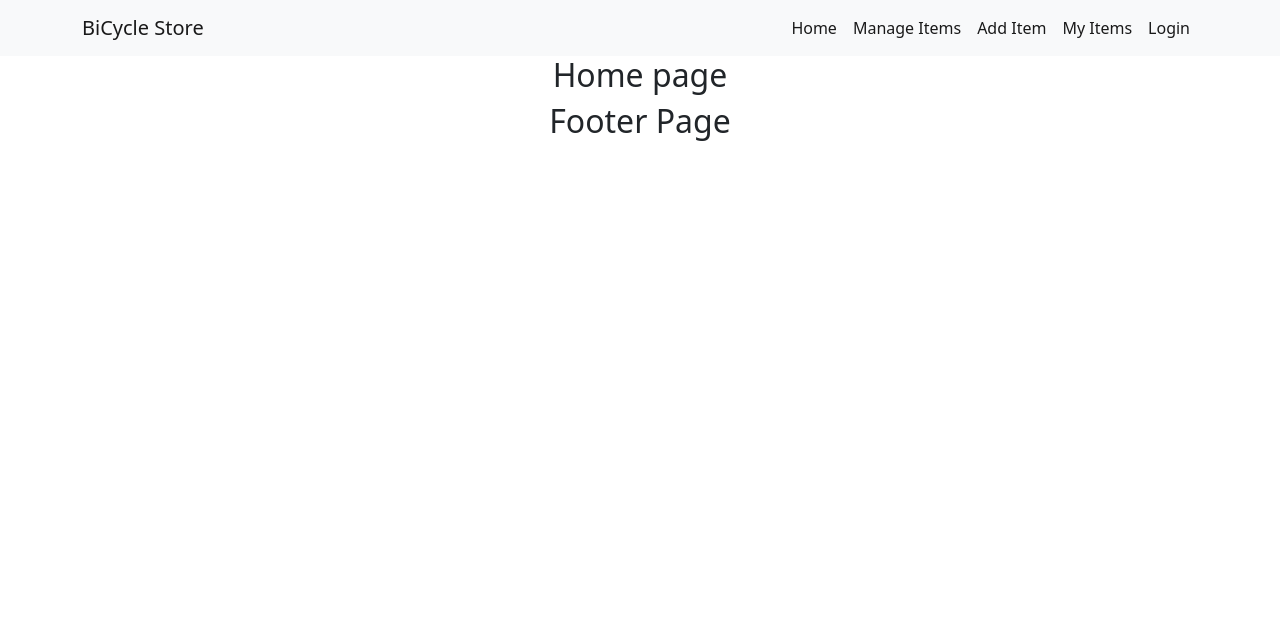
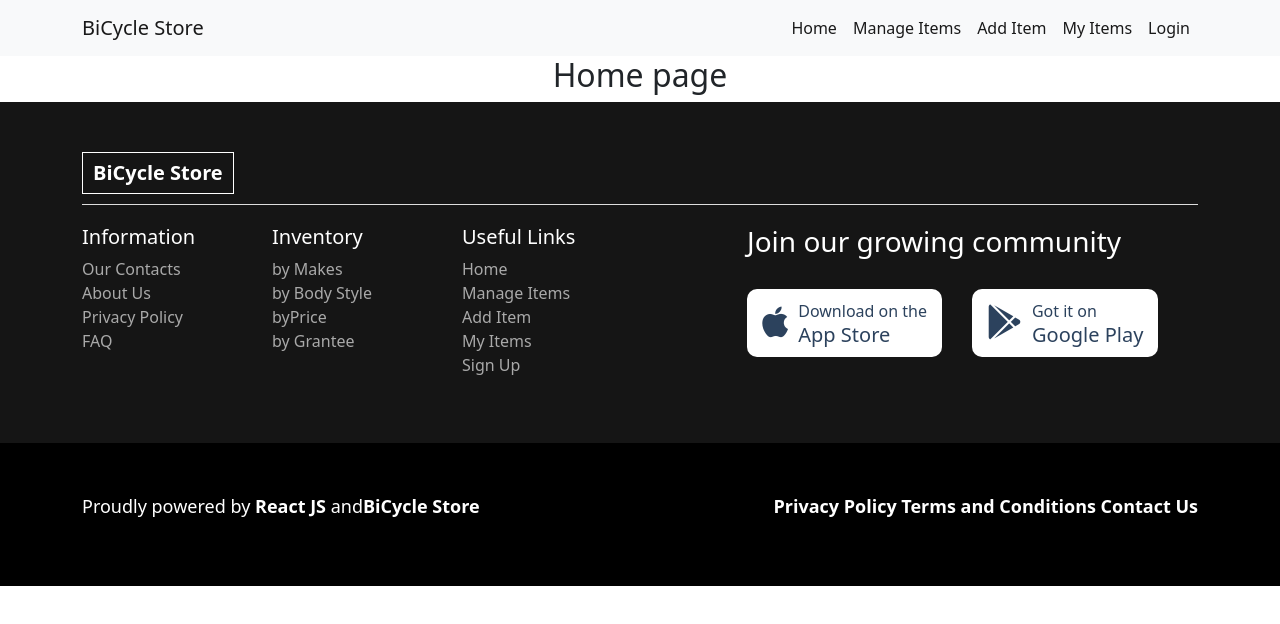
Before and after one commit to Ramash3828/warehouse-client, a React (Create React App) app: page / in a window 1280 px wide. Shown: the top 624 px of the page. Built offline with nearby package versions, Linux system fonts and the light colour scheme.

Commit message:
footer section done

```diff
--- a/src/App.js
+++ b/src/App.js
@@ -8,6 +8,7 @@ import SignUp from "./Components/SignUp/SignUp";
 import AddItem from "./Components/AddItem/AddItem";
 import NotFound from "./Components/NootFound/NotFound";
 import Footer from "./Components/Footer/Footer";
+import MyItems from "./Components/MyItems/MyItems";
 
 function App() {
     return (
@@ -22,6 +23,7 @@ function App() {
                 <Route path="/login" element={<Login></Login>}></Route>
                 <Route path="/signup" element={<SignUp></SignUp>}></Route>
                 <Route path="/additem" element={<AddItem></AddItem>}></Route>
+                <Route path="/myitems" element={<MyItems></MyItems>}></Route>
                 <Route path="*" element={<NotFound></NotFound>}></Route>
             </Routes>
             <Footer></Footer>
--- a/src/Components/Footer/Footer.css
+++ b/src/Components/Footer/Footer.css
@@ -0,0 +1,82 @@
+.footer {
+    background-color: #151515;
+    padding: 50px 0;
+    text-align: left;
+}
+.logo-area {
+    display: block;
+    border-bottom: 1px solid #ddd;
+    padding-bottom: 10px;
+    margin-bottom: 20px;
+}
+.logo {
+    display: inline-block;
+    color: #ffffff;
+    font-weight: 700;
+    border: 1px solid #fff;
+    padding: 10px;
+}
+.footer-title {
+    color: #ffffff;
+    font-size: 20px;
+}
+.footer ul {
+    padding-left: 0;
+}
+.footer ul li {
+    color: #a9a9a9;
+    list-style: none;
+}
+.footer ul li a {
+    text-decoration: none;
+    color: #a9a9a9;
+}
+.footer ul li a:hover {
+    color: #ffffff;
+}
+.footer-bottom {
+    background-color: #000000;
+    padding: 50px;
+}
+.apps-title {
+    color: #ffffff;
+    margin-bottom: 30px;
+}
+.apps-area {
+    display: flex;
+    gap: 30px;
+}
+.apps {
+    display: flex;
+    align-items: center;
+    gap: 10px;
+    color: #2c425d;
+    background-color: #ffffff;
+    padding: 10px 15px;
+    cursor: pointer;
+    border-radius: 10px;
+    -webkit-border-radius: 10px;
+    -moz-border-radius: 10px;
+    -ms-border-radius: 10px;
+    -o-border-radius: 10px;
+    transition: 0.5s;
+    -webkit-transition: 0.5s;
+    -moz-transition: 0.5s;
+    -ms-transition: 0.5s;
+    -o-transition: 0.5s;
+}
+.apps:hover {
+    background-color: #2c425d;
+    color: #fff;
+}
+.text p,
+.text h5 {
+    margin-bottom: 0;
+}
+.fa-brands {
+    font-size: 35px;
+}
+.ft-bottom-text {
+    color: #fff;
+    font-size: 18px;
+}
--- a/src/Components/Footer/Footer.js
+++ b/src/Components/Footer/Footer.js
@@ -1,11 +1,105 @@
 import React from "react";
+import { Link } from "react-router-dom";
 import "./Footer.css";
 
 const Footer = () => {
     return (
-        <div>
-            <h2>Footer Page</h2>
-        </div>
+        <>
+            <div className="footer">
+                <div className="footer-top container">
+                    <div className="logo-area ">
+                        <Link className="navbar-brand logo" to="/">
+                            BiCycle Store
+                        </Link>
+                    </div>
+                    <div className="row">
+                        <div className="col-md-2">
+                            <h4 className="footer-title">Information</h4>
+                            <ul>
+                                <li>Our Contacts</li>
+                                <li>About Us</li>
+                                <li>Privacy Policy</li>
+                                <li>FAQ</li>
+                            </ul>
+                        </div>
+                        <div className="col-md-2">
+                            <h4 className="footer-title">Inventory</h4>
+                            <ul>
+                                <li>by Makes</li>
+                                <li>by Body Style</li>
+                                <li>byPrice</li>
+                                <li>by Grantee</li>
+                            </ul>
+                        </div>
+                        <div className="col-md-3">
+                            <h4 className="footer-title">Useful Links</h4>
+                            <ul>
+                                <li>
+                                    <Link to="/">Home</Link>
+                                </li>
+                                <li>
+                                    <Link to="/manageitems">Manage Items</Link>
+                                </li>
+                                <li>
+                                    <Link to="/additem">Add Item</Link>
+                                </li>
+                                <li>
+                                    <Link to="/myitems">My Items</Link>
+                                </li>
+                                <li>
+                                    <Link to="/signup">Sign Up</Link>
+                                </li>
+                            </ul>
+                        </div>
+                        <div className="col-md-5">
+                            <h3 className="apps-title">
+                                Join our growing community
+                            </h3>
+                            <div className="apps-area">
+                                <div className="apps">
+                                    <span>
+                                        <i class="fa-brands fa-apple"></i>
+                                    </span>
+                                    <div className="text">
+                                        <p>Download on the</p>
+                                        <h5>App Store</h5>
+                                    </div>
+                                </div>
+                                <div className="apps">
+                                    <span>
+                                        <i class="fa-brands fa-google-play"></i>
+                                    </span>
+                                    <div className="text">
+                                        <p>Got it on</p>
+                                        <h5>Google Play</h5>
+                                    </div>
+                                </div>
+                            </div>
+                        </div>
+                    </div>
+                </div>
+            </div>
+            <div className="footer-bottom">
+                <div className="container">
+                    <div className="row">
+                        <div className="col-md-6 text-md-start">
+                            <p className="ft-bottom-text">
+                                Proudly powered by <strong>React JS</strong> and
+                                <strong>BiCycle Store</strong>
+                            </p>
+                        </div>
+                        <div className="col-md-6 text-md-end">
+                            <p className="ft-bottom-text">
+                                <strong>
+                                    Privacy Policy Terms and Conditions Contact
+                                    Us
+                                </strong>
+                            </p>
+                        </div>
+                    </div>
+                </div>
+            </div>
+        </>
     );
 };
 
--- /dev/null
+++ b/src/Components/MyItems/MyItems.js
@@ -0,0 +1,12 @@
+import React from "react";
+import "./MyItems.css";
+
+const MyItems = () => {
+    return (
+        <div>
+            <h2>My Items</h2>
+        </div>
+    );
+};
+
+export default MyItems;
```
Also changed, not shown: src/Components/MyItems/MyItems.css (added).
